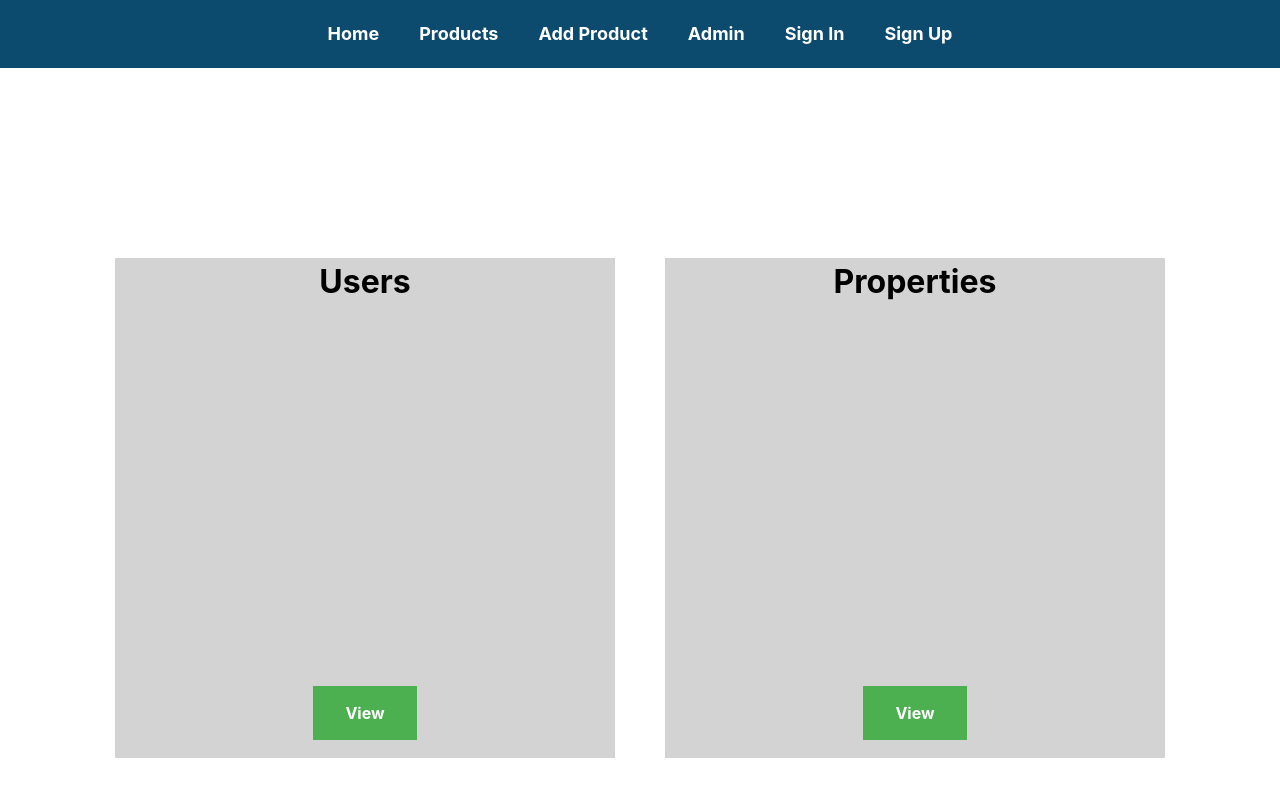
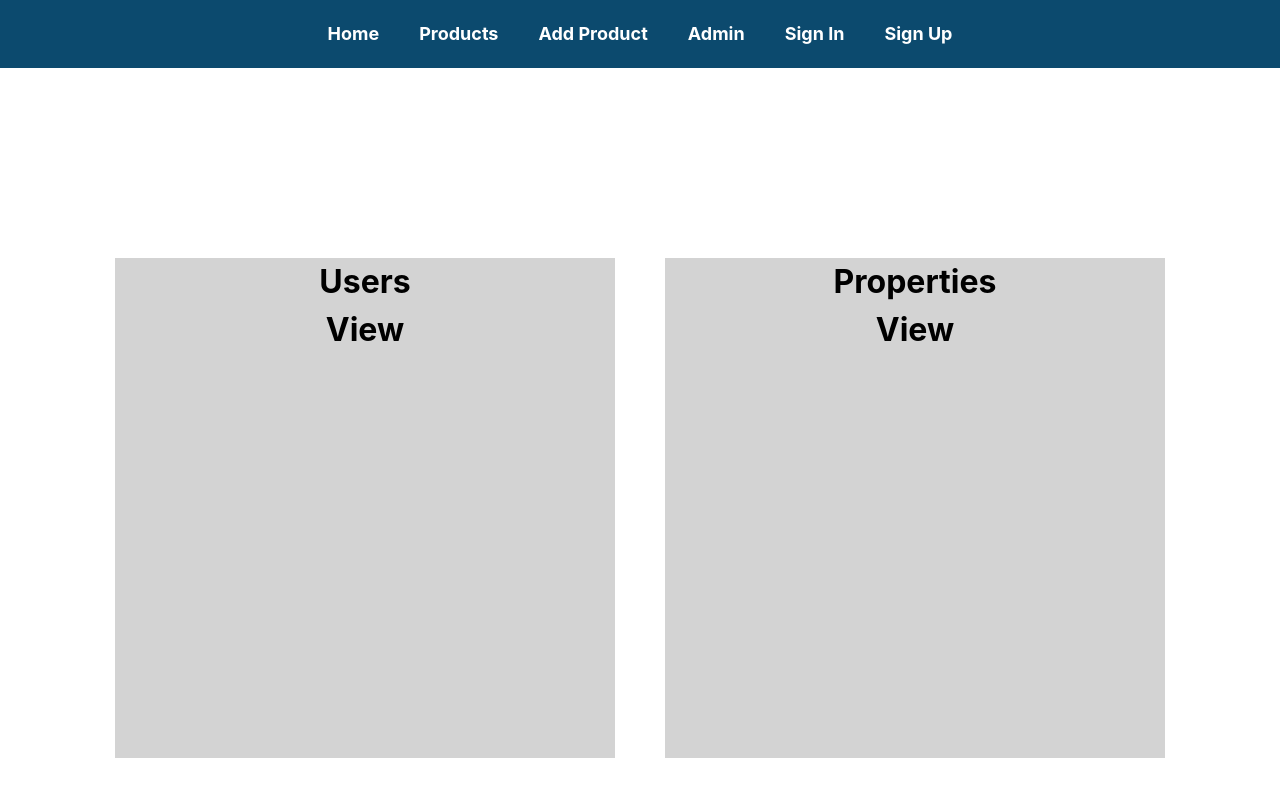
Before and after one commit to Sheroqhesham/front, a React (Create React App) app: page /admin in a window 1280 px wide. Shown: the top 796 px of the page. Built offline with nearby package versions, Linux system fonts and the light colour scheme; the HTML template or start-up script is replaced by a standard one.

Commit message:
Update index.css

```diff
--- a/src/index.css
+++ b/src/index.css
@@ -22,7 +22,9 @@ code {
   font-weight: bold;
   font-size: 32px;
 }
-
+#box button{
+  background-color: green;
+}
 .boxtwo{
   height: 500px;
   width: 500px;
@@ -36,21 +38,12 @@ code {
   display: flex;
 }
 
-.buttonseif {
-  background-color: #4CAF50; /* Green */
-  border: none;
-  color: white;
-  padding: 15px 32px;
-  text-align: center;
-  text-decoration: none;
-  display: inline-block;
-  font-size: 16px;
-  margin-top: 380px;
-  transition-duration: 0.4s;
-  transition-duration: 0.4s;
+.alo{
+  height: 500px;
 }
-.buttonseif:hover{
-  box-shadow: 0 12px 16px 0 rgba(0,0,0,0.24),0 17px 50px 0 rgba(0,0,0,0.19);
+
+.hello{
+  display: block;
 }
 
 @tailwind base;
```
